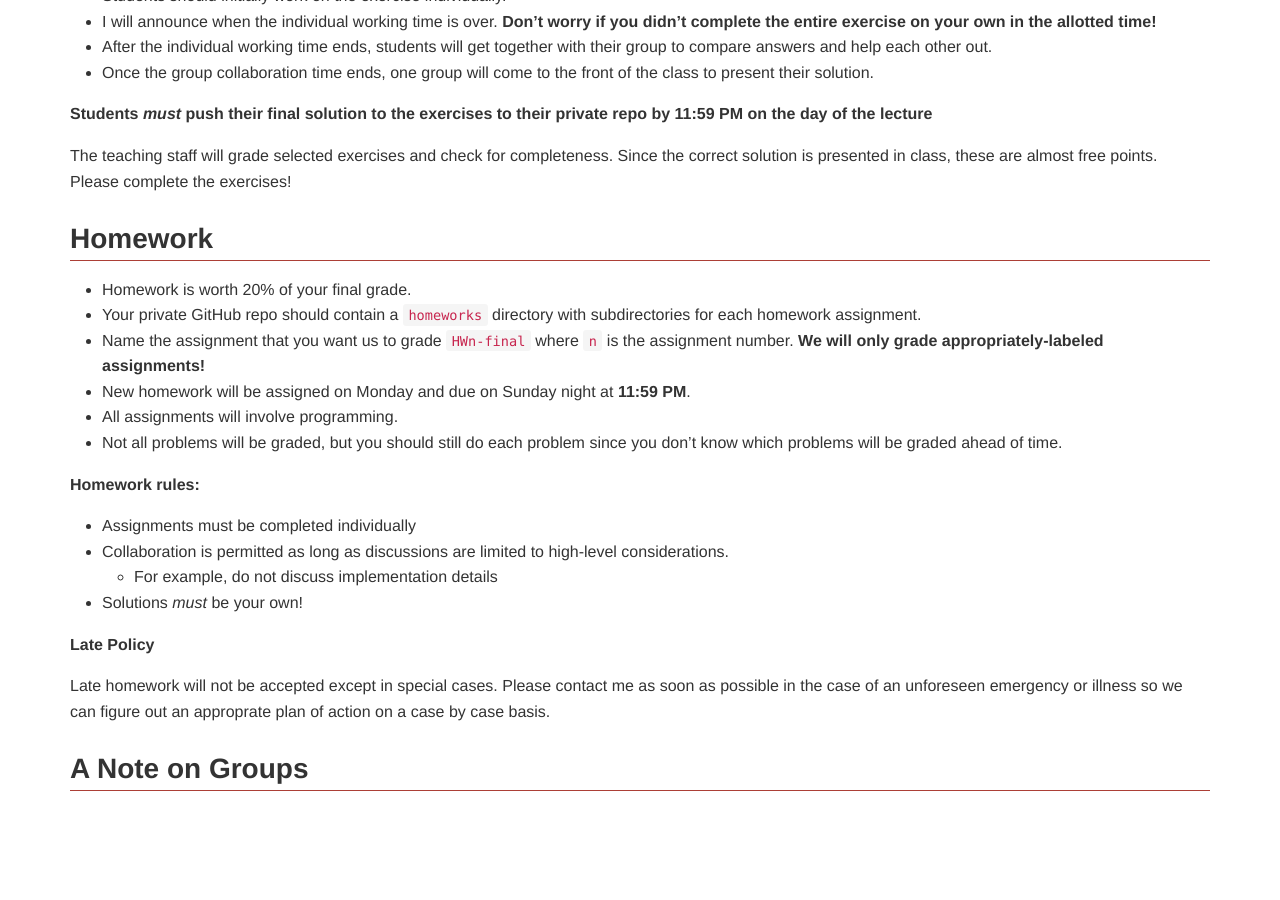
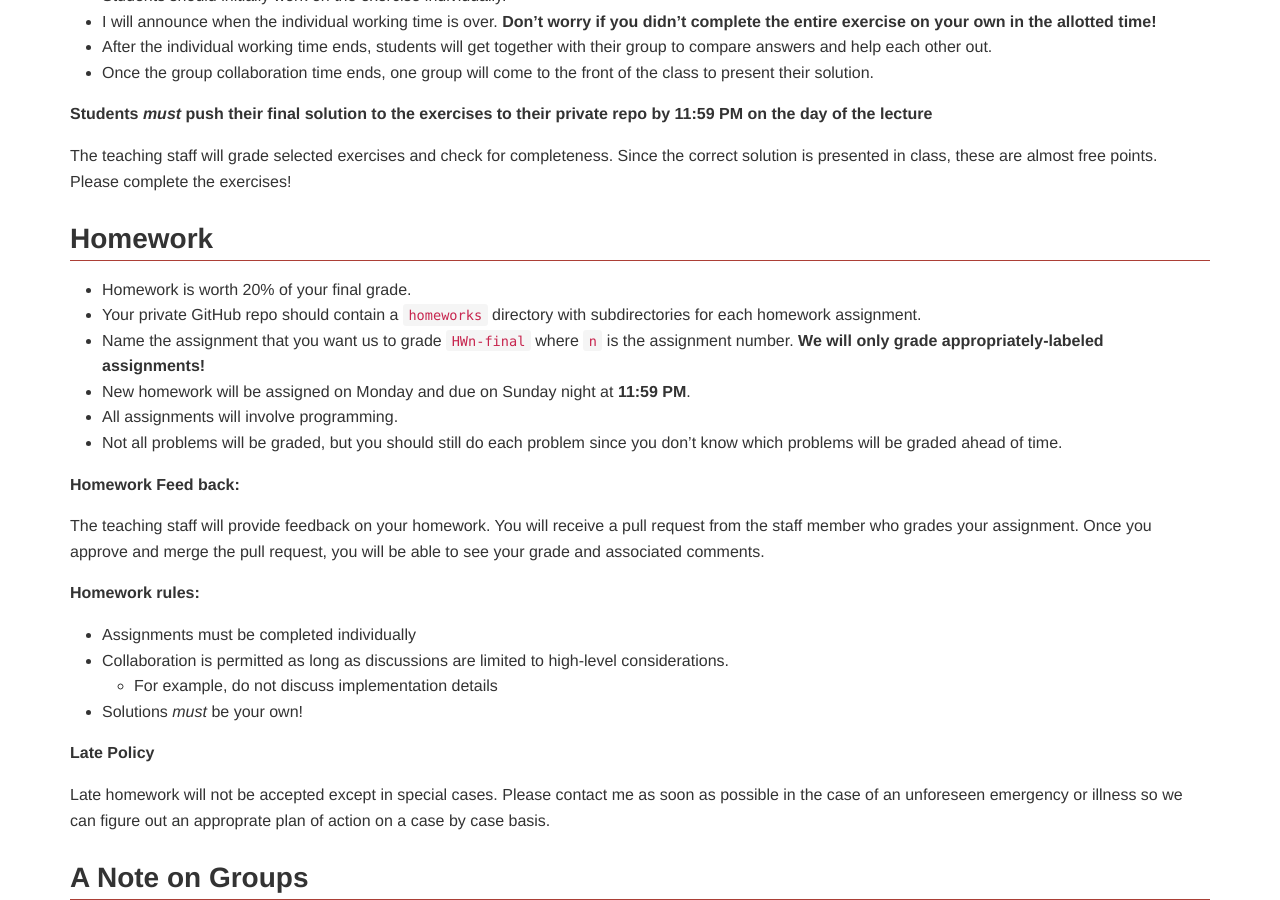
Before and after one commit to xuwd11/cs207_Weidong_Xu, a Jekyll site: the page built from coursework.md, in a window 1280 px wide and 900 px high, scrolled down 1072 px. Built offline with Jekyll 4.4.1, drawn with Linux system fonts in a browser that asks for light colours; nearby versions of some CDN libraries; before the commit the page ends 1863 px from its top, so only the background shows below that.

Commit message:
Added a note on homework feedback via pull requests.

```diff
--- a/coursework.md
+++ b/coursework.md
@@ -74,6 +74,13 @@ complete the exercises!
 * Not all problems will be graded, but you should still do each problem
   since you don't know which problems will be graded ahead of time.
 
+**Homework Feed back:**
+
+The teaching staff will provide feedback on your homework.  You will receive a
+pull request from the staff member who grades your assignment.  Once you approve
+and merge the pull request, you will be able to see your grade and associated
+comments.
+
 **Homework rules:**
 
 * Assignments must be completed individually
```
